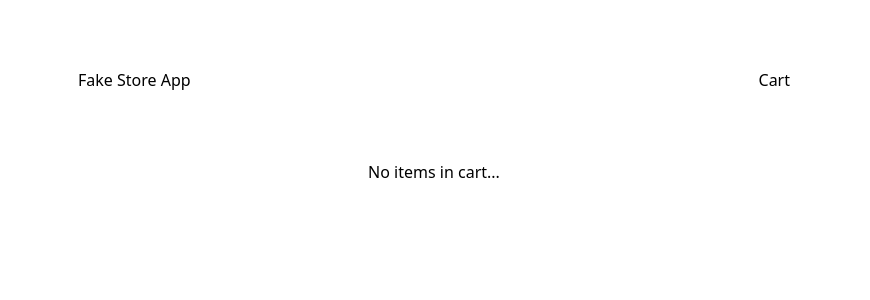
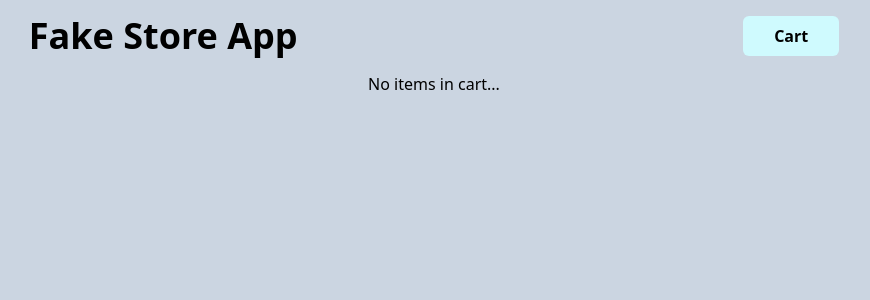
Before and after one commit to abhikatta/test-ts-react-redux-cart-app, a React (Vite) app: page /cart in a window 1280 px wide. Shown: the top 300 px of the page, without its empty margins (206-1076 px from the left). Built offline with nearby package versions, Linux system fonts and the light colour scheme.

Commit message:
added better css, sonner toast, increased performance using useMemo, useCallback hooks, added some more data in detail view and list view

```diff
--- a/package.json
+++ b/package.json
@@ -16,6 +16,7 @@
     "react-router-dom": "^6.22.3",
     "redux": "^5.0.1",
     "redux-thunk": "^3.1.0",
+    "sonner": "^1.4.41",
     "thunk": "^0.0.1"
   },
   "devDependencies": {
--- a/src/App.tsx
+++ b/src/App.tsx
@@ -10,7 +10,7 @@ const App = () => {
   const [showCart, setShowCart] = useState(false);
 
   return (
-    <div className="w-auto h-screen flex flex-col">
+    <div className="w-auto h-full min-h-screen flex flex-col bg-slate-300">
       <Router>
         <Header />
         <Routes>
--- a/src/components/Header.tsx
+++ b/src/components/Header.tsx
@@ -1,14 +1,15 @@
-import React from "react";
 import { Link } from "react-router-dom";
 
 const Header = () => {
   return (
     <div>
-      <nav className="w-auto h-[10rem] flex flex-row justify-around items-center ">
+      <nav className="w-auto h-auto mx-3 my-4 flex flex-row justify-around items-center ">
         <Link to={"/"}>
-          <p>Fake Store App</p>
+          <p className=" font-bold font-sans text-4xl">Fake Store App</p>
         </Link>
-        <Link to={"/cart"}>
+        <Link
+          className="rounded-md px-4 w-[6rem] text-center py-2 font-bold bg-cyan-100 hover:bg-cyan-400 duration-200"
+          to={"/cart"}>
           <button>Cart</button>
         </Link>
       </nav>
--- a/src/components/ProductComponent.tsx
+++ b/src/components/ProductComponent.tsx
@@ -2,26 +2,41 @@ import { Link } from "react-router-dom";
 import { Product } from "../redux/types";
 import { useDispatch } from "react-redux";
 import { addProductToCart } from "../redux/actions/productActions";
+import { Toaster, toast } from "sonner";
 
 const ProductComponent = ({ product }: { product: Product }) => {
   const dispatch = useDispatch();
   return (
     <div
       key={product.id}
-      className="w-auto h-auto bg-slate-300 rounded-md flex flex-col justify-center items-center py-3">
+      title={product.description}
+      className="w-auto h-auto bg-white rounded-md flex flex-col justify-center items-center py-3">
+      <Toaster />
       <Link
-        className=" min-h-[20rem] flex flex-col items-center"
+        className=" min-h-[20rem] flex flex-col justify-center items-center"
         to={`/product/${product.id}`}>
         <div className=" flex flex-col justify-center items-center px-4 py-2">
-          <img width={100} src={product.image} alt={product.title}></img>
-          <p>{product.title}</p>
-          <p>{product.price}</p>
+          <div className="h-[10rem] w-[10rem] my-2">
+            <img
+              className="h-full w-full object-contain"
+              src={product.image}
+              alt={product.title}></img>
+          </div>
+          <p className="">{product.title}</p>
+
+          <p className="text-md">
+            Rating: {product.rating.rate} {"("}
+            {product.rating.count}
+            {")"}
+          </p>
+          <p className="text-xl">Price: ${product.price}</p>
         </div>
       </Link>
       <button
         className="bg-slate-200 hover:bg-slate-700 hover:text-white duration-300 rounded-md my-2 px-4 py-2"
         onClick={() => {
           dispatch(addProductToCart(product));
+          toast.success(`${product.title} has been added to cart!`);
         }}>
         Add to Cart
       </button>
--- a/src/components/ProductDetail.tsx
+++ b/src/components/ProductDetail.tsx
@@ -22,10 +22,18 @@ const ProductDetail = () => {
 
   return (
     product && (
-      <div>
-        <img src={product.image} alt={product.title} width={200}></img>
-        <p>{product.title}</p>
-        <p>${product.price}</p>
+      <div className="h-screen w-screen flex flex-col md:flex-row items-center justify-center px-4 py-2 gap-3">
+        <img src={product.image} alt={product.title} width={300}></img>
+        <div className="flex max-w-[40%] flex-col justify-center gap-3">
+          <p className="text-2xl">{product.title}</p>
+          <p className="">{product.description}</p>
+          <p className="text-md">
+            Rating: {product.rating.rate} {"("}
+            {product.rating.count}
+            {")"}
+          </p>
+          <p className="text-3xl">Price: ${product.price}</p>
+        </div>
       </div>
     )
   );
--- a/src/components/ProductList.tsx
+++ b/src/components/ProductList.tsx
@@ -18,7 +18,7 @@ const ProductList = () => {
 
   return (
     products && (
-      <div className="w-auto h-screen grid grid-cols-4 gap-3 ">
+      <div className="w-auto mx-3 my-3  h-auto sm:grid sm:grid-cols-2 flex flex-col md:grid md:grid-cols-4 gap-3 ">
         {products.map((product) => (
           <ProductComponent key={product.id} product={product} />
         ))}
--- a/src/components/cart.tsx
+++ b/src/components/cart.tsx
@@ -4,17 +4,24 @@ import {
   addProductToCart,
   removeProductFromCart,
 } from "../redux/actions/productActions";
+import { useCallback, useMemo } from "react";
+import { CartProduct } from "../redux/types";
 
 const Cart = () => {
   const cartProducts = useSelector((state: StateType) => state.cartProducts);
   const dispatch = useDispatch();
-
-  return cartProducts.products.length !== 0 ? (
-    <div className="w-screen h-auto grid grid-cols-4 gap-3 ">
-      {cartProducts.products.map((product) => {
+  const totalPrice: number = useMemo(() => {
+    return cartProducts.products.reduce((sum: number, product: CartProduct) => {
+      return sum + product.price * product.quantity;
+    }, 0);
+  }, [cartProducts.products]);
+  const cartItems = useCallback(
+    (cartProducts: CartProduct[]) => {
       return (
+        <div className="w-auto h-auto sm:grid sm:grid-cols-2 flex flex-col md:grid md:grid-cols-4 gap-3 ">
+          {cartProducts.map((product: CartProduct) => (
             <div
-            className="py-2 w-auto h-auto justify-center items-center flex flex-col  rounded-md"
+              className="py-2 px-4 bg-white w-auto h-auto justify-center items-center flex flex-col  rounded-md"
               key={product.id}>
               <img width={80} src={product.image} />
               <p>{product.title}</p>
@@ -34,8 +41,19 @@ const Cart = () => {
               </div>
               <p>Price: ${product.price}</p>
             </div>
+          ))}
+        </div>
       );
-      })}
+    },
+    [cartProducts.products]
+  );
+
+  return cartProducts.products.length !== 0 ? (
+    <div className=" w-auto h-auto flex flex-col justify-center items-center">
+      <p className="text-3xl font-thin ">
+        Total : ${totalPrice.toPrecision(5)}
+      </p>
+      {cartItems(cartProducts.products)}
     </div>
   ) : (
     <p className="text-center">No items in cart...</p>
```
Also changed, not shown: 1 other file (tests, documents, lock files or other folders). Lines whose indentation alone changed are shown as unchanged.
